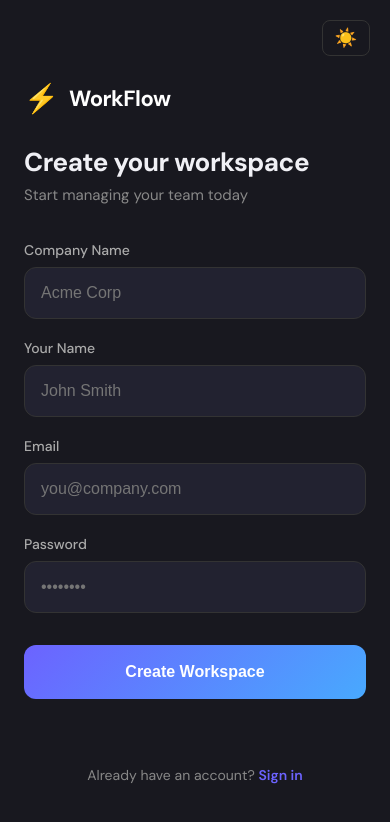
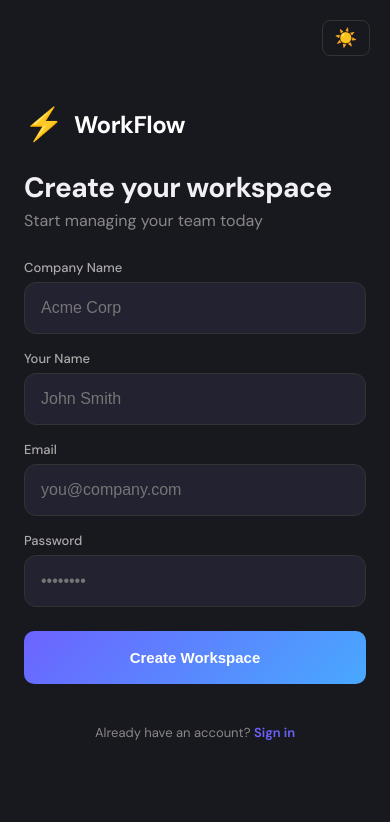
Before and after one commit to imohalfreddev/emp-mgmt, a React (Create React App) app in the folder frontend/: page / in a window 390 px wide. Shown: the top 822 px of the page. Built offline with nearby package versions, Linux system fonts and the light colour scheme; no server answers.

Commit message:
style: remove margins and set full height for mobile signup

```diff
--- a/frontend/src/pages/Signup.js
+++ b/frontend/src/pages/Signup.js
@@ -1,23 +1,11 @@
-import React, { useState, useEffect, useMemo } from 'react';
+import React, { useState } from 'react';
 import { useAuth } from '../context/AuthContext';
 import { useTheme } from '../context/ThemeContext';
 import api from '../utils/api';
 
-// Custom hook to handle responsiveness
-function useWindowWidth() {
-  const [width, setWidth] = useState(window.innerWidth);
-  useEffect(() => {
-    const handleResize = () => setWidth(window.innerWidth);
-    window.addEventListener('resize', handleResize);
-    return () => window.removeEventListener('resize', handleResize);
-  }, []);
-  return width;
-}
-
 export default function Signup({ onSwitch }) {
   const { login } = useAuth();
   const { dark, toggle } = useTheme();
-  const width = useWindowWidth();
 
   const [form, setForm] = useState({ company_name: '', name: '', email: '', password: '' });
   const [error, setError] = useState('');
@@ -40,47 +28,48 @@ export default function Signup({ onSwitch }) {
     }
   };
 
-  const isMobile = width <= 480;
-  const s = useMemo(() => styles(dark, isMobile), [dark, isMobile]);
+  return (
+    <>
+      <style>{responsiveCSS}</style>
+      <div className={`signup-page ${dark ? 'dark' : ''}`}>
+        <button onClick={toggle} className="theme-toggle">
+          {dark ? '☀️' : '🌙'}
+        </button>
+        <div className="signup-card">
+          <div className="logo">
+            <span className="logo-icon">⚡</span>
+            <span className="logo-text">WorkFlow</span>
+          </div>
+          <h2 className="title">Create your workspace</h2>
+          <p className="subtitle">Start managing your team today</p>
 
-  return (
-    <div style={s.page}>
-      <button onClick={toggle} style={s.themeBtn}>{dark ? '☀️' : '🌙'}</button>
-      <div style={s.card}>
-        <div style={s.logo}>
-          <span style={s.logoIcon}>⚡</span>
-          <span style={s.logoText}>WorkFlow</span>
-        </div>
-        <h2 style={s.title}>Create your workspace</h2>
-        <p style={s.sub}>Start managing your team today</p>
-
-        {error && <div style={s.error}>{error}</div>}
+          {error && <div className="error">{error}</div>}
 
           <form onSubmit={handleSubmit}>
-          <div style={s.field}>
-            <label style={s.label}>Company Name</label>
+            <div className="field">
+              <label className="label">Company Name</label>
               <input
-              style={s.input}
+                className="input"
                 placeholder="Acme Corp"
                 value={form.company_name}
                 onChange={e => setForm({ ...form, company_name: e.target.value })}
                 required
               />
             </div>
-          <div style={s.field}>
-            <label style={s.label}>Your Name</label>
+            <div className="field">
+              <label className="label">Your Name</label>
               <input
-              style={s.input}
+                className="input"
                 placeholder="John Smith"
                 value={form.name}
                 onChange={e => setForm({ ...form, name: e.target.value })}
                 required
               />
             </div>
-          <div style={s.field}>
-            <label style={s.label}>Email</label>
+            <div className="field">
+              <label className="label">Email</label>
               <input
-              style={s.input}
+                className="input"
                 type="email"
                 placeholder="you@company.com"
                 value={form.email}
@@ -88,10 +77,10 @@ export default function Signup({ onSwitch }) {
                 required
               />
             </div>
-          <div style={s.field}>
-            <label style={s.label}>Password</label>
+            <div className="field">
+              <label className="label">Password</label>
               <input
-              style={s.input}
+                className="input"
                 type="password"
                 placeholder="••••••••"
                 value={form.password}
@@ -101,83 +90,186 @@ export default function Signup({ onSwitch }) {
               />
             </div>
 
-          <button type="submit" style={s.btn} disabled={loading}>
+            <button type="submit" className="submit-btn" disabled={loading}>
               {loading ? 'Creating workspace...' : 'Create Workspace'}
             </button>
           </form>
 
-        <p style={s.switchText}>
+          <p className="switch-text">
             Already have an account?{' '}
-          <span style={s.link} onClick={onSwitch}>Sign in</span>
+            <span className="link" onClick={onSwitch}>Sign in</span>
           </p>
         </div>
       </div>
+    </>
   );
 }
 
-const styles = (dark, isMobile) => ({
-  page: {
-    minHeight: '100vh',
-    display: 'flex',
-    alignItems: 'center',
-    justifyContent: 'center',
-    background: dark ? '#0f0f13' : '#f4f6fb',
-    fontFamily: "'DM Sans', 'Segoe UI', sans-serif",
-    position: 'relative',
-    padding: 0, // Zero padding to ensure the card can touch the edges
-    boxSizing: 'border-box',
-  },
-  themeBtn: {
-    position: 'absolute',
-    top: isMobile ? 20 : 20,
-    right: isMobile ? 20 : 20,
-    background: 'transparent',
-    border: `1px solid ${dark ? '#333' : '#ddd'}`,
-    borderRadius: 8,
-    padding: '6px 12px',
-    cursor: 'pointer',
-    fontSize: 18,
-    zIndex: 10,
-  },
-  card: {
-    background: dark ? '#18181f' : '#ffffff',
-    border: isMobile ? 'none' : `1px solid ${dark ? '#2a2a35' : '#e5e7ef'}`,
-    borderRadius: isMobile ? 0 : 24, // No rounded corners on mobile for a full-screen look
-    padding: isMobile ? '80px 24px 40px' : '40px 36px', // Extra top padding on mobile for the theme button
-    width: '100%',
-    maxWidth: isMobile ? '100%' : '400px',
-    minHeight: isMobile ? '100vh' : 'auto', // Forces the card to take up the full height of the mobile screen
-    boxShadow: isMobile ? 'none' : (dark ? '0 20px 60px rgba(0,0,0,0.5)' : '0 8px 40px rgba(0,0,0,0.08)'),
-    boxSizing: 'border-box',
-    display: 'flex',
-    flexDirection: 'column',
-  },
-  logo: { display: 'flex', alignItems: 'center', gap: 10, marginBottom: 28 },
-  logoIcon: { fontSize: 28, color: '#f1c40f' },
-  logoText: { fontSize: 22, fontWeight: 700, color: dark ? '#fff' : '#1a1a2e', letterSpacing: '-0.5px' },
-  title: { margin: '0 0 6px', fontSize: 26, fontWeight: 700, color: dark ? '#f0f0f5' : '#1a1a2e', letterSpacing: '-0.5px' },
-  sub: { margin: '0 0 36px', color: dark ? '#888' : '#777', fontSize: 15 },
-  error: { background: '#ff4d4d22', border: '1px solid #ff4d4d55', color: '#ff6b6b', borderRadius: 8, padding: '10px 14px', marginBottom: 16, fontSize: 13 },
-  field: { marginBottom: 20 },
-  label: { display: 'block', marginBottom: 8, fontSize: 14, fontWeight: 500, color: dark ? '#aaa' : '#555' },
-  input: {
-    width: '100%',
-    padding: '16px',
-    background: dark ? '#222230' : '#f8f9fc',
-    border: `1px solid ${dark ? '#333' : '#dde1ec'}`,
-    borderRadius: 12,
-    color: dark ? '#f0f0f5' : '#1a1a2e',
-    fontSize: 16, // Prevents iOS zooming
-    outline: 'none',
-    boxSizing: 'border-box',
-  },
-  btn: {
-    width: '100%',
-    padding: '18px',
-    background: 'linear-gradient(135deg, #6c63ff, #48a9fe)',
-    color: '#fff', border: 'none', borderRadius: 12,
-    fontSize: 16, fontWeight: 600, cursor: 'pointer', marginTop: 12,
-  },
-  switchText: { textAlign: 'center', marginTop: 'auto', paddingBottom: 20, fontSize: 14, color: dark ? '#888' : '#777' },
-  link: { color: '#6c63ff', cursor: 'pointer', fontWeight: 600 },
-});
+const responsiveCSS = `
+  /* ========== Base & Variable-like defaults ========== */
+  .signup-page {
+    min-height: 100vh;
+    display: flex;
+    align-items: center;
+    justify-content: center;
+    background: #f4f6fb;
+    font-family: 'DM Sans', 'Segoe UI', sans-serif;
+    position: relative;
+    padding: 20px;
+    box-sizing: border-box;
+    transition: background 0.3s;
+  }
+  .signup-page.dark {
+    background: #0f0f13;
+  }
+
+  .theme-toggle {
+    position: absolute;
+    top: 20px;
+    right: 20px;
+    background: transparent;
+    border: 1px solid #ddd;
+    border-radius: 8px;
+    padding: 6px 12px;
+    cursor: pointer;
+    font-size: 18px;
+    z-index: 10;
+  }
+  .dark .theme-toggle {
+    border-color: #333;
+  }
+
+  .signup-card {
+    background: #fff;
+    border: 1px solid #e5e7ef;
+    border-radius: 16px;
+    padding: 40px 36px;
+    width: 100%;
+    max-width: 420px;
+    box-shadow: 0 8px 40px rgba(0,0,0,0.08);
+    box-sizing: border-box;
+    display: flex;
+    flex-direction: column;
+    transition: background 0.3s, border-color 0.3s, box-shadow 0.3s;
+  }
+  .dark .signup-card {
+    background: #18181f;
+    border-color: #2a2a35;
+    box-shadow: 0 20px 60px rgba(0,0,0,0.4);
+  }
+
+  .logo { display: flex; align-items: center; gap: 10px; margin-bottom: 24px; }
+  .logo-icon { font-size: 24px; color: #f1c40f; }
+  .logo-text { font-size: 20px; font-weight: 700; color: #1a1a2e; letter-spacing: -0.5px; }
+  .dark .logo-text { color: #fff; }
+
+  .title {
+    margin: 0 0 4px;
+    font-size: 24px;
+    font-weight: 700;
+    color: #1a1a2e;
+    letter-spacing: -0.5px;
+  }
+  .dark .title { color: #f0f0f5; }
+
+  .subtitle {
+    margin: 0 0 28px;
+    color: #777;
+    font-size: 14px;
+  }
+  .dark .subtitle { color: #888; }
+
+  .error {
+    background: #ff4d4d22;
+    border: 1px solid #ff4d4d55;
+    color: #ff6b6b;
+    border-radius: 8px;
+    padding: 10px 14px;
+    margin-bottom: 16px;
+    font-size: 13px;
+  }
+
+  .field { margin-bottom: 16px; }
+  .label {
+    display: block;
+    margin-bottom: 6px;
+    font-size: 13px;
+    font-weight: 500;
+    color: #555;
+  }
+  .dark .label { color: #aaa; }
+
+  .input {
+    width: 100%;
+    padding: 12px 14px;
+    background: #f8f9fc;
+    border: 1px solid #dde1ec;
+    border-radius: 12px;
+    color: #1a1a2e;
+    font-size: 16px;
+    outline: none;
+    box-sizing: border-box;
+    transition: background 0.3s, border-color 0.3s, color 0.3s;
+  }
+  .dark .input {
+    background: #222230;
+    border-color: #333;
+    color: #f0f0f5;
+  }
+  .input:focus { border-color: #6c63ff; }
+
+  .submit-btn {
+    width: 100%;
+    padding: 14px;
+    background: linear-gradient(135deg, #6c63ff, #48a9fe);
+    color: #fff;
+    border: none;
+    border-radius: 10px;
+    font-size: 15px;
+    font-weight: 600;
+    cursor: pointer;
+    margin-top: 8px;
+    transition: opacity 0.2s;
+  }
+  .submit-btn:disabled { opacity: 0.7; cursor: not-allowed; }
+
+  .switch-text {
+    text-align: center;
+    margin-top: 20px;
+    font-size: 13px;
+    color: #777;
+  }
+  .dark .switch-text { color: #888; }
+  .link { color: #6c63ff; cursor: pointer; font-weight: 600; }
+
+  /* ========== Responsive adjustments (pure CSS) ========== */
+  @media (max-width: 480px) {
+    .signup-page {
+      padding: 0;
+    }
+    .signup-card {
+      max-width: 100%;
+      min-height: 100vh;
+      border-radius: 0;
+      border: none;
+      box-shadow: none;
+      padding: 60px 24px;
+      justify-content: center;
+    }
+    .logo-icon { font-size: 32px; }
+    .logo-text { font-size: 24px; }
+    .title { font-size: 28px; }
+    .subtitle { font-size: 16px; }
+    .input { padding: 16px; }
+    .submit-btn { padding: 18px; }
+    .switch-text { margin-top: 40px; }
+  }
+
+  @media (min-width: 481px) and (max-width: 768px) {
+    .signup-card {
+      max-width: 90%;
+      padding: 36px 32px;
+    }
+    .input { padding: 14px 16px; }
+  }
+`;
```
Lines whose indentation alone changed are shown as unchanged.
